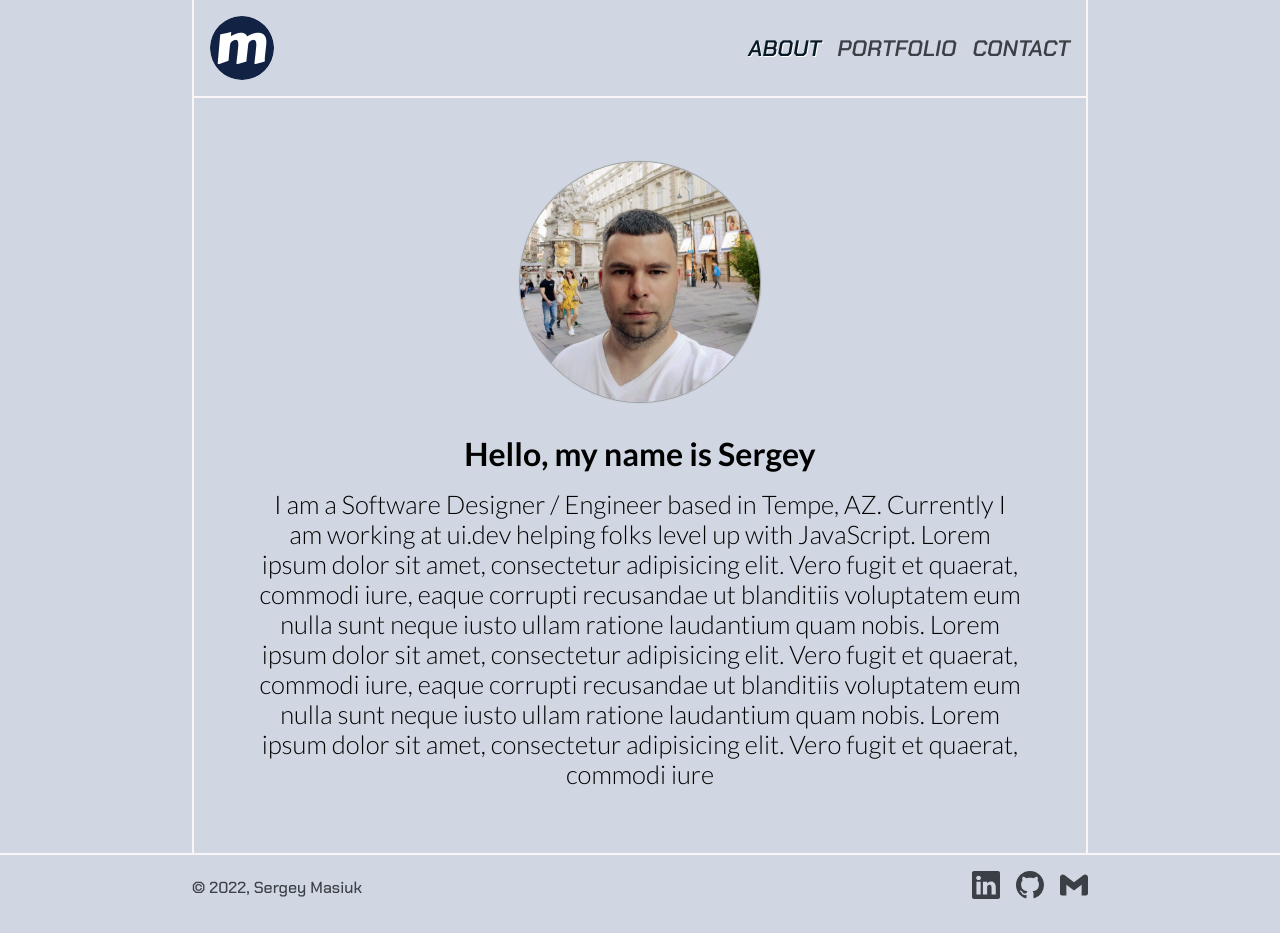
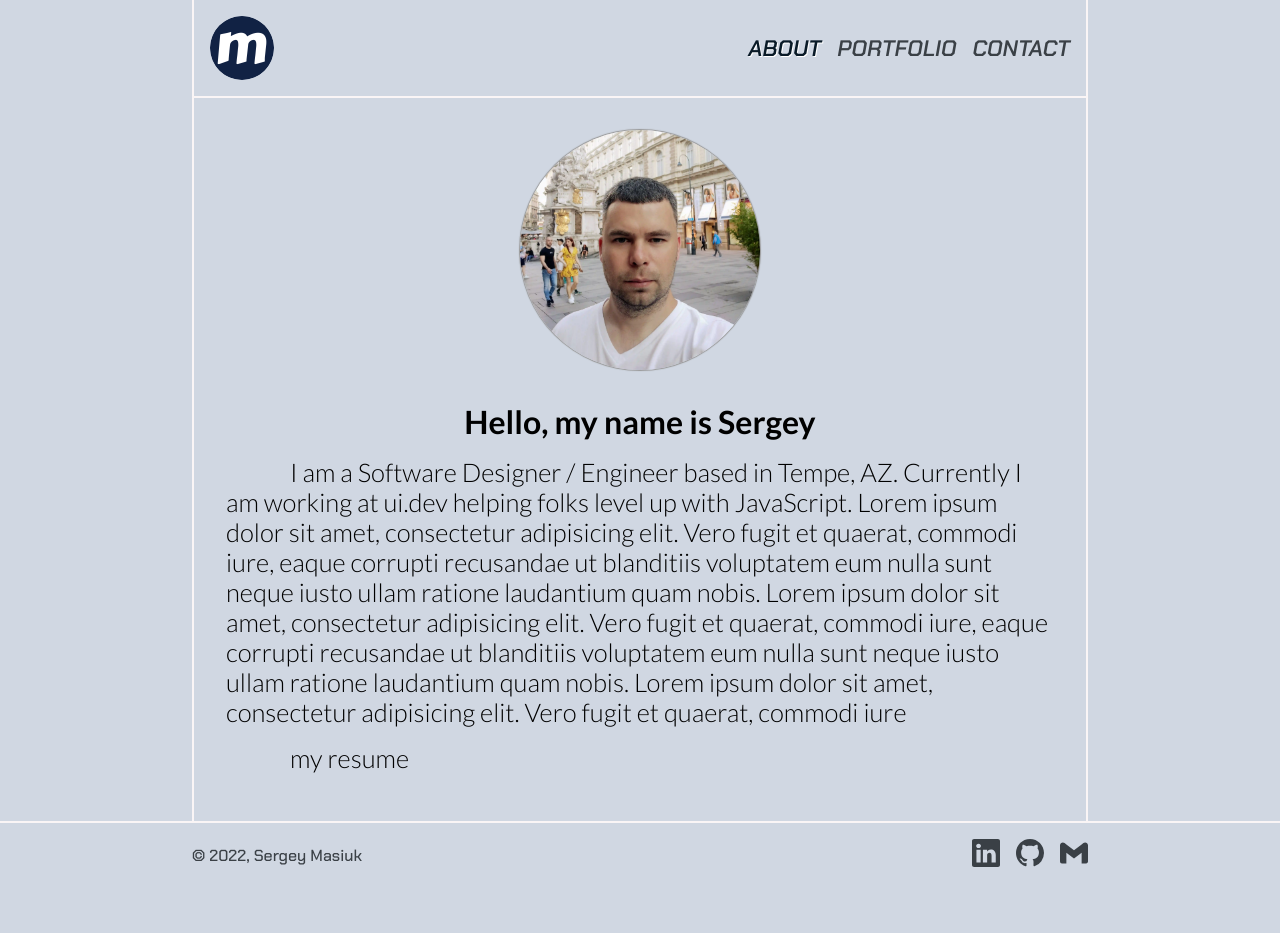
Before and after one commit to mayerror/sergeymasiuk, a React (Create React App) app in the folder sergeymasiuk/: page / in a window 1280 px wide. After the commit the page ends 901 px from the top, so only its background shows below. Built offline with nearby package versions, Linux system fonts and the light colour scheme.

Commit message:
feat: add some styles to about page

```diff
--- a/sergeymasiuk/src/pages/About/About.css
+++ b/sergeymasiuk/src/pages/About/About.css
@@ -7,8 +7,9 @@
 
 @media screen and (max-width: 1280px) {
   .about {
+    padding: 2rem;
     flex-direction: column;
-    justify-content: space-between;
+    justify-content: baseline;
     align-items: center;
   }
 }
@@ -32,10 +33,13 @@
   font-weight: 600;
   font-family: 'Lato', sans-serif;
   font-size: 2rem;
-  margin-bottom: 1rem;
+  padding-bottom: 1rem;
 }
 
 .about__text {
   font-weight: 300;
   font-size: 1.6rem;
+  text-align: left;
+  text-indent: 4rem;
+  padding-bottom: 1rem;
 }
--- a/sergeymasiuk/src/pages/About/About.scss
+++ b/sergeymasiuk/src/pages/About/About.scss
@@ -7,8 +7,9 @@
   gap: 2rem;
 
   @media screen and (max-width: 1280px) {
+    padding: 2rem;
     flex-direction: column;
-    justify-content: space-between;
+    justify-content: baseline;
     align-items: center;
   }
 
@@ -28,14 +29,16 @@
 
   &__title {
     font-weight: 600;
-    // font-family: 'Chakra Petch', sans-serif;
     font-family: 'Lato', sans-serif;
     font-size: 2rem;
-    margin-bottom: 1rem;
+    padding-bottom: 1rem;
   }
 
   &__text {
     font-weight: 300;
     font-size: 1.6rem;
+    text-align: left;
+    text-indent: 4rem;
+    padding-bottom: 1rem;
   }
 }
--- a/sergeymasiuk/src/pages/About/About.tsx
+++ b/sergeymasiuk/src/pages/About/About.tsx
@@ -16,6 +16,7 @@ function About() {
           ratione laudantium quam nobis. Lorem ipsum dolor sit amet, consectetur adipisicing elit.
           Vero fugit et quaerat, commodi iure
         </p>
+        <p className="about__text">my resume</p>
       </div>
       <img alt="logo" className="about__image" src={logo} />
     </main>
```
